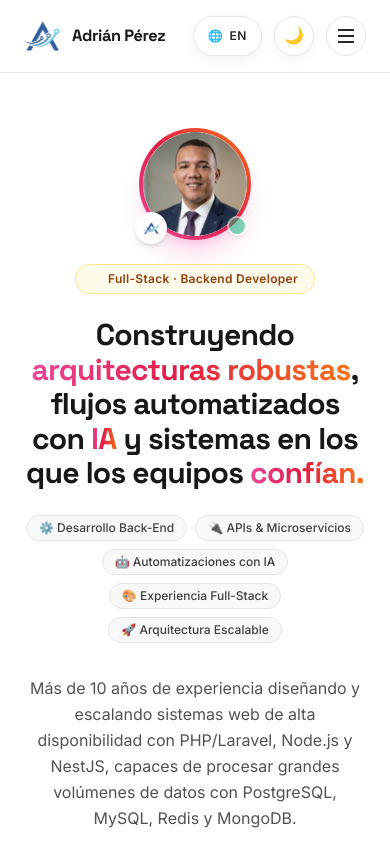
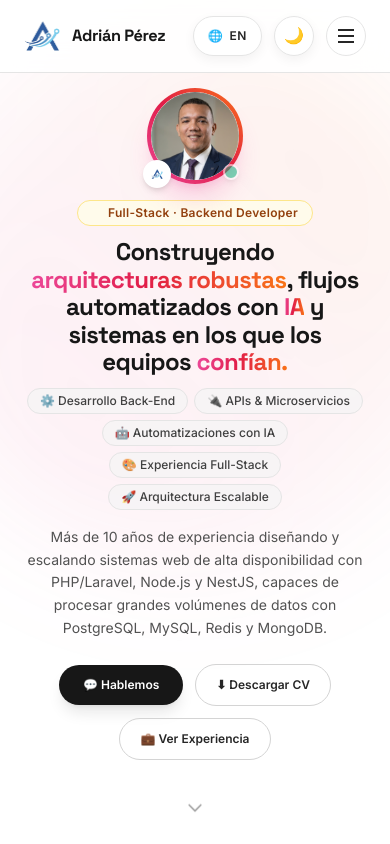
Before and after one commit to adrianjp2/portfolio, a Next.js app: page / in a window 390 px wide. Shown: the top 844 px of the page. Built offline with nearby package versions, Linux system fonts and the light colour scheme.

Commit message:
style: set hero section to full dynamic viewport height (100dvh) with centered content

```diff
--- a/src/components/Hero.tsx
+++ b/src/components/Hero.tsx
@@ -10,11 +10,21 @@ export const Hero: React.FC<HeroProps> = ({ lang }) => {
   const t = translations[lang];
 
   return (
-    <header id="inicio" className="pt-32 pb-20 md:pt-40 md:pb-28 text-center relative overflow-hidden">
-      <div className="max-w-[1160px] mx-auto px-6 flex flex-col items-center">
-        {/* Avatar with Status Badge */}
-        <div className="mb-6 relative">
-          <div className="relative w-28 h-28 md:w-32 md:h-32 rounded-full p-1 bg-gradient-to-tr from-brand-pink via-brand-rose to-brand-orange shadow-xl shadow-brand-pink/20">
+    <header
+      id="inicio"
+      className="min-h-[100dvh] pt-[72px] pb-6 flex flex-col justify-between items-center text-center relative overflow-hidden"
+    >
+      {/* Ambient background glow */}
+      <div
+        aria-hidden="true"
+        className="absolute top-1/3 left-1/2 -translate-x-1/2 -translate-y-1/2 w-[550px] h-[550px] bg-gradient-to-tr from-brand-pink/10 via-brand-rose/5 to-brand-orange/10 rounded-full blur-3xl pointer-events-none -z-10"
+      />
+
+      {/* Main Content Container (vertically centered) */}
+      <div className="max-w-[1160px] mx-auto px-6 flex flex-col items-center my-auto py-4">
+        {/* Avatar with Status Badge & Logo Badge */}
+        <div className="mb-4 relative">
+          <div className="relative w-24 h-24 sm:w-28 sm:h-28 md:w-32 md:h-32 rounded-full p-1 bg-gradient-to-tr from-brand-pink via-brand-rose to-brand-orange shadow-xl shadow-brand-pink/20">
             <div className="w-full h-full rounded-full overflow-hidden relative bg-white dark:bg-neutral-900">
               <Image
                 src="/assets/perfil.png"
@@ -26,12 +36,12 @@ export const Hero: React.FC<HeroProps> = ({ lang }) => {
               />
             </div>
             <span
-              className="absolute bottom-1 right-1 w-5 h-5 rounded-full bg-emerald-500 border-2 border-white dark:border-[#0b0f17] shadow-md animate-pulse"
+              className="absolute bottom-1 right-1 w-4 h-4 sm:w-5 sm:h-5 rounded-full bg-emerald-500 border-2 border-white dark:border-[#0b0f17] shadow-md animate-pulse"
               title={t.hero_available}
             />
             {/* Brand emblem badge */}
             <div
-              className="absolute -bottom-1 -left-1 w-8 h-8 rounded-full bg-white dark:bg-[#151d30] border-2 border-white dark:border-[#0b0f17] p-1.5 shadow-md flex items-center justify-center"
+              className="absolute -bottom-1 -left-1 w-7 h-7 sm:w-8 sm:h-8 rounded-full bg-white dark:bg-[#151d30] border-2 border-white dark:border-[#0b0f17] p-1.5 shadow-md flex items-center justify-center"
               title="Adrián Pérez Brand"
             >
               <Image
@@ -53,13 +63,13 @@ export const Hero: React.FC<HeroProps> = ({ lang }) => {
         </div>
 
         {/* Role Pill */}
-        <div className="inline-flex items-center gap-2 px-4 py-1.5 rounded-full border border-amber-200 dark:border-amber-500/30 bg-amber-50 dark:bg-amber-500/10 text-amber-800 dark:text-amber-300 text-xs md:text-sm font-semibold tracking-wide mb-6">
+        <div className="inline-flex items-center gap-2 px-3.5 py-1 rounded-full border border-amber-200 dark:border-amber-500/30 bg-amber-50 dark:bg-amber-500/10 text-amber-800 dark:text-amber-300 text-xs sm:text-sm font-semibold tracking-wide mb-3 md:mb-4">
           <span className="w-2 h-2 rounded-full bg-emerald-500 animate-ping" />
           <span>{t.hero_role_pill}</span>
         </div>
 
         {/* Main H1 Title */}
-        <h1 className="font-grotesk text-3xl sm:text-5xl md:text-6xl font-bold tracking-tight text-neutral-900 dark:text-white max-w-4xl leading-[1.15] mb-6">
+        <h1 className="font-grotesk text-2xl sm:text-4xl md:text-5xl lg:text-6xl font-bold tracking-tight text-neutral-900 dark:text-white max-w-4xl leading-[1.15] mb-3 md:mb-4">
           {t.hero_title_1}
           <span className="grad-text">{t.hero_title_highlight1}</span>
           {t.hero_title_2}
@@ -69,7 +79,7 @@ export const Hero: React.FC<HeroProps> = ({ lang }) => {
         </h1>
 
         {/* Capability Tags */}
-        <div className="flex flex-wrap items-center justify-center gap-2 max-w-2xl mb-8">
+        <div className="flex flex-wrap items-center justify-center gap-1.5 sm:gap-2 max-w-2xl mb-4 md:mb-5">
           <span className="px-3 py-1 rounded-full text-xs font-medium border border-neutral-200 dark:border-neutral-800 bg-neutral-100/70 dark:bg-neutral-800/60 text-neutral-700 dark:text-neutral-300">
             {t.hero_pill_backend}
           </span>
@@ -88,33 +98,54 @@ export const Hero: React.FC<HeroProps> = ({ lang }) => {
         </div>
 
         {/* Subtitle */}
-        <p className="text-neutral-600 dark:text-neutral-300 text-base sm:text-lg max-w-2xl font-normal leading-relaxed mb-10">
+        <p className="text-neutral-600 dark:text-neutral-300 text-sm sm:text-base md:text-lg max-w-2xl font-normal leading-relaxed mb-6 md:mb-8">
           {t.hero_sub}
         </p>
 
         {/* CTA Actions */}
-        <div className="flex flex-wrap items-center justify-center gap-4">
+        <div className="flex flex-wrap items-center justify-center gap-3 sm:gap-4">
           <a
             href="#contacto"
-            className="px-7 py-3.5 rounded-full bg-neutral-900 text-white dark:bg-white dark:text-neutral-950 font-semibold text-sm hover:scale-[1.03] active:scale-[0.98] transition-all shadow-lg shadow-neutral-900/10 dark:shadow-white/5"
+            className="px-6 sm:px-7 py-3 sm:py-3.5 rounded-full bg-neutral-900 text-white dark:bg-white dark:text-neutral-950 font-semibold text-xs sm:text-sm hover:scale-[1.03] active:scale-[0.98] transition-all shadow-lg shadow-neutral-900/10 dark:shadow-white/5"
           >
             {t.hero_cta_talk}
           </a>
           <a
             href="/assets/CV_Adrian_Perez.pdf"
             download
-            className="px-6 py-3.5 rounded-full border border-neutral-300 dark:border-neutral-700 bg-white/50 dark:bg-neutral-900/50 text-neutral-800 dark:text-neutral-200 font-semibold text-sm hover:border-neutral-900 dark:hover:border-white transition-all"
+            className="px-5 sm:px-6 py-3 sm:py-3.5 rounded-full border border-neutral-300 dark:border-neutral-700 bg-white/50 dark:bg-neutral-900/50 text-neutral-800 dark:text-neutral-200 font-semibold text-xs sm:text-sm hover:border-neutral-900 dark:hover:border-white transition-all"
           >
             {t.hero_cta_cv}
           </a>
           <a
             href="#experiencia"
-            className="px-6 py-3.5 rounded-full border border-neutral-300 dark:border-neutral-700 bg-white/50 dark:bg-neutral-900/50 text-neutral-800 dark:text-neutral-200 font-semibold text-sm hover:border-neutral-900 dark:hover:border-white transition-all"
+            className="px-5 sm:px-6 py-3 sm:py-3.5 rounded-full border border-neutral-300 dark:border-neutral-700 bg-white/50 dark:bg-neutral-900/50 text-neutral-800 dark:text-neutral-200 font-semibold text-xs sm:text-sm hover:border-neutral-900 dark:hover:border-white transition-all"
           >
             {t.hero_cta_exp}
           </a>
         </div>
       </div>
+
+      {/* Subtle Scroll Down Indicator */}
+      <div className="pb-2">
+        <a
+          href="#sobre-mi"
+          aria-label={lang === 'es' ? 'Desplazarse a Sobre mí' : 'Scroll to About me'}
+          className="inline-flex flex-col items-center gap-1 text-xs font-medium text-neutral-400 hover:text-neutral-900 dark:hover:text-white transition-colors group"
+        >
+          <span className="opacity-0 group-hover:opacity-100 transition-opacity text-[11px] uppercase tracking-wider">
+            {lang === 'es' ? 'Explorar' : 'Explore'}
+          </span>
+          <svg
+            className="w-5 h-5 animate-bounce text-neutral-400 group-hover:text-neutral-900 dark:group-hover:text-white transition-colors"
+            fill="none"
+            stroke="currentColor"
+            viewBox="0 0 24 24"
+          >
+            <path strokeLinecap="round" strokeLinejoin="round" strokeWidth="2" d="M19 9l-7 7-7-7" />
+          </svg>
+        </a>
+      </div>
     </header>
   );
 };
```
